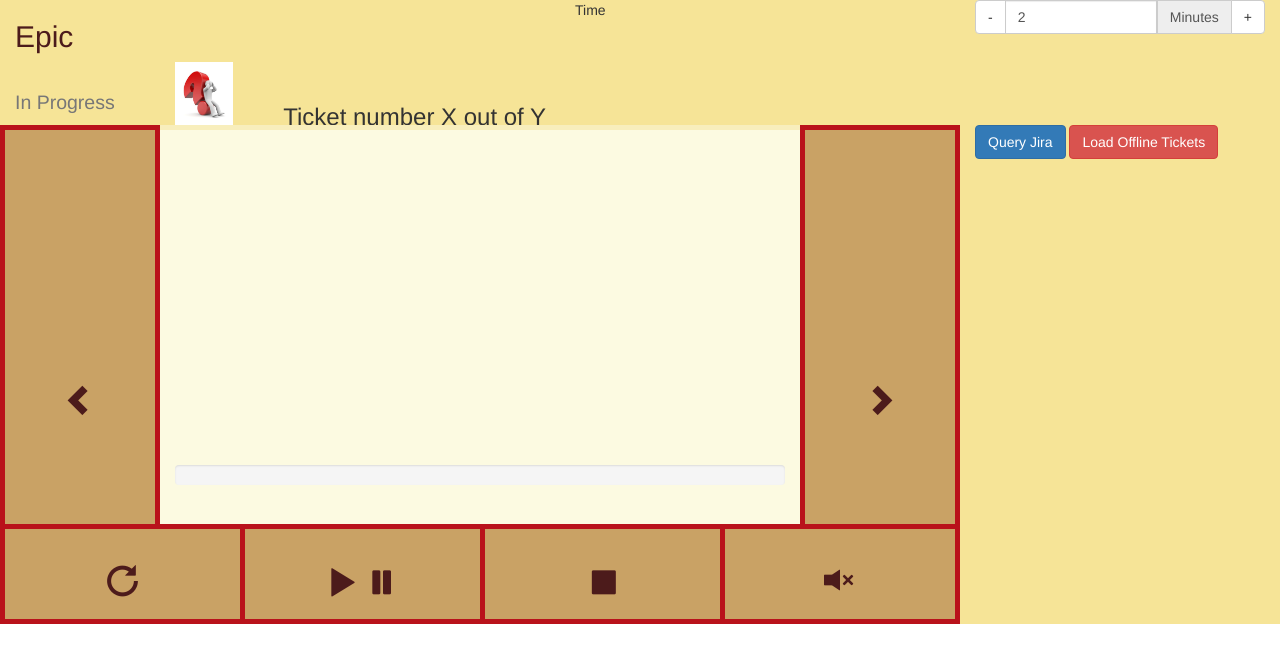
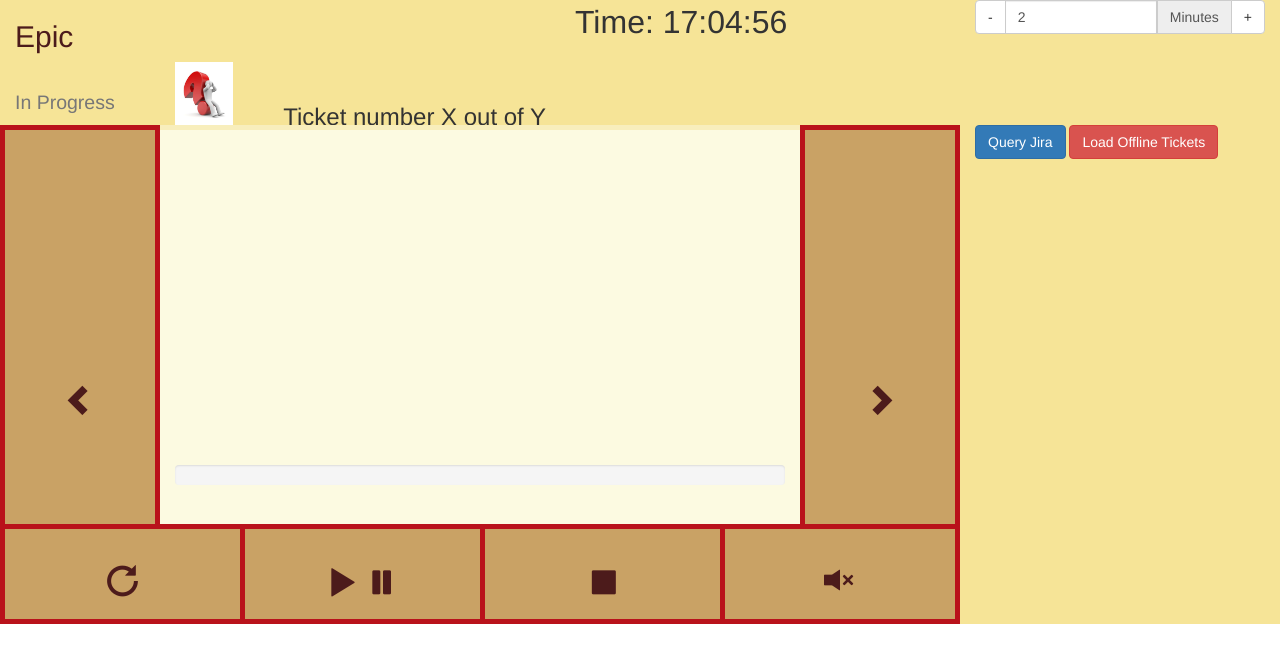
Before and after one commit to yameen/standup-companion, a plain HTML site: page client/standup.html in a window 1280 px wide. Drawn offline with Linux system fonts and the light colour scheme.

Commit message:
added time clock

```diff
--- a/client/css/main.css
+++ b/client/css/main.css
@@ -33,7 +33,6 @@ h2 {
 
 .standupCompanion__header,
 .header__epic,
-.header__timeInfo,
 .header__inProgress,
 .standupCompanion__avatars,
 .standupCompanion__body,
@@ -43,6 +42,9 @@ h2 {
     height: 100%;
 }
 
+.header__timeInfo {
+    font-size: 24pt;
+}
 
 .header__standupInfo {
     font-size: 18pt;
--- a/client/standup.html
+++ b/client/standup.html
@@ -17,7 +17,7 @@
                     <div class="col-xs-7 header__epic">
                         <h2 id="epic">Epic</h2>
                     </div>
-                    <div class="col-xs-5 header__timeInfo">
+                    <div id="timeclock" class="col-xs-5 header__timeInfo">
                         Time
                     </div>
                 </div>
@@ -86,6 +86,7 @@
     <script type="text/javascript">
     $( document ).ready(function()
     {
+        startTime();
         var playingTimer = false;
         createTimePerTicketSelector();
         $(".standupControls--playPause").click(function () {
@@ -132,6 +133,22 @@
                         .addClass('header__statusIndicator'))
     });
 
+function startTime() {
+    var today=new Date();
+    var h=today.getHours();
+    var m=today.getMinutes();
+    var s=today.getSeconds();
+    m = checkTime(m);
+    s = checkTime(s);
+    document.getElementById('timeclock').innerHTML = "Time: "+h+":"+m+":"+s;
+    var t = setTimeout(function(){startTime()},500);
+}
+
+function checkTime(i) {
+    if (i<10) {i = "0" + i};  // add zero in front of numbers < 10
+    return i;
+}
+
 
 </script>
 
```
